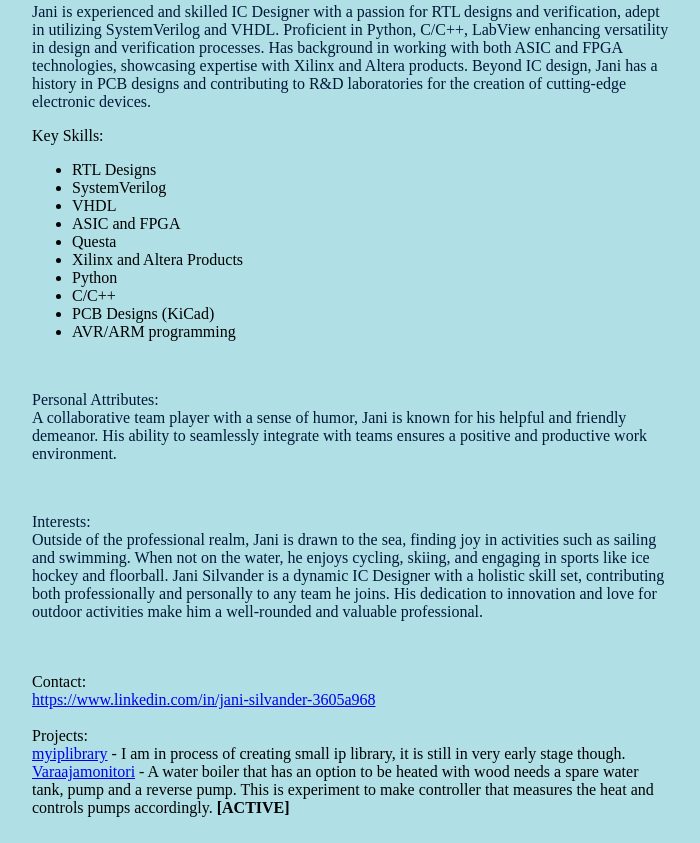
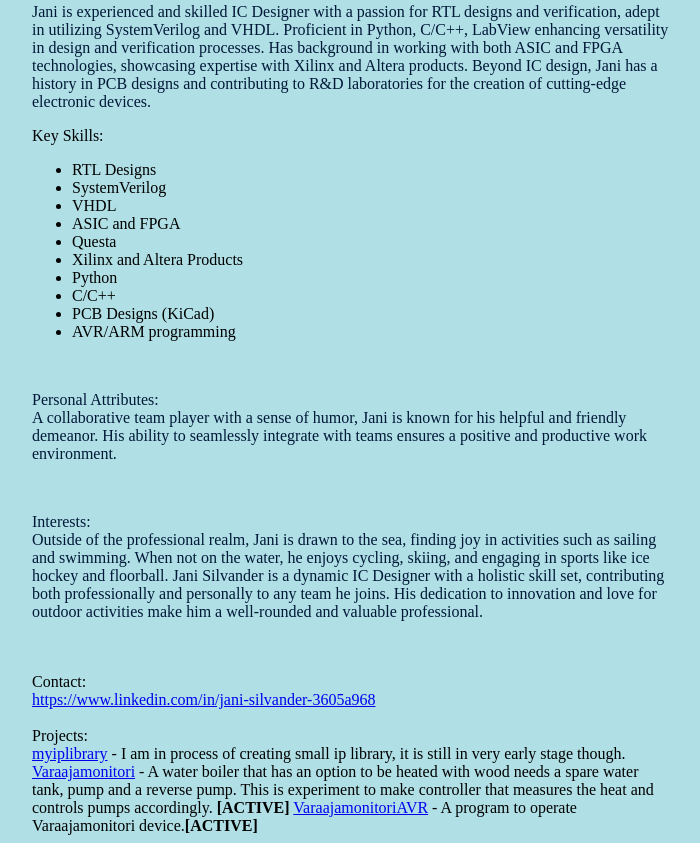
Before and after one commit to bakadachi/bakadachi.github.io, a plain HTML site: page index.html in a window 1280 px wide. Shown: the part 311-1154 px from the top of the page, without its empty margins (288-988 px from the left). Drawn offline with Linux system fonts and the light colour scheme.

Commit message:
Update index.html

```diff
--- a/index.html
+++ b/index.html
@@ -45,6 +45,8 @@ Projects:<br>
 myiplibrary</a> - I am in process of creating small ip library, it is still in very early stage though.
 <a href="https://github.com/bakadachi/Varaajamonitori">
 Varaajamonitori</a> - A water boiler that has an option to be heated with wood needs a spare water tank, pump and a reverse pump. This is experiment to make controller that measures the heat and controls pumps accordingly. <b>[ACTIVE]</b>
+<a href="https://github.com/bakadachi/VaraajamonitoriAVR">
+VaraajamonitoriAVR</a> - A program to operate Varaajamonitori device.<b>[ACTIVE]</b>
 
   </div>
 
```
